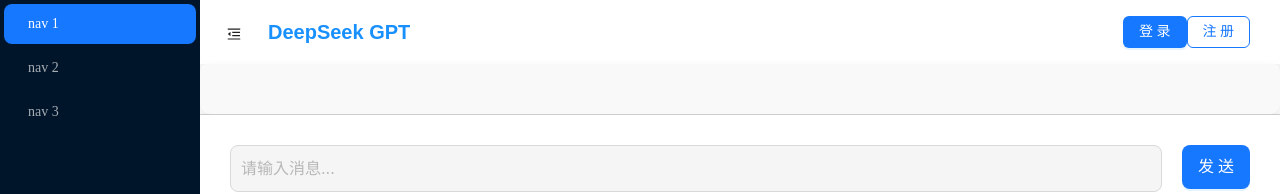
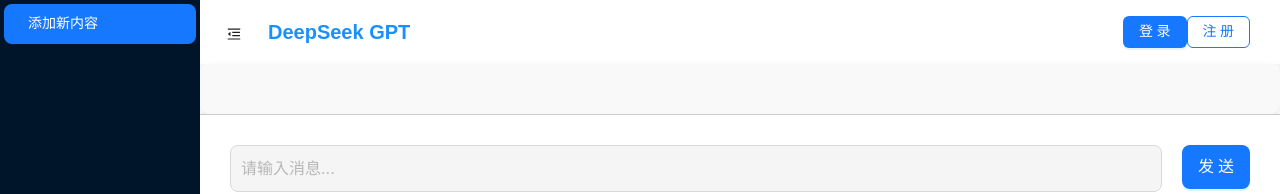
Before and after one commit to Yxggla/DeepSeekAPI-ViteTsReact, a React (Vite) app: page / in a window 1280 px wide. Shown: the top 194 px of the page. Built offline with nearby package versions, Linux system fonts and the light colour scheme; a web font is replaced by a local one.

Commit message:
newenwnew

```diff
--- a/src/components/Sliderbar.tsx
+++ b/src/components/Sliderbar.tsx
@@ -1,5 +1,8 @@
-import React from 'react';
+import React, { useEffect, useState } from 'react';
 import { Layout, Menu } from 'antd';
+import { getTitles } from '../Services/User';
+import useAuthStore from '../store/store'; // 引入 useAuthStore
+
 const { Sider } = Layout;
 
 interface SidebarProps {
@@ -7,6 +10,32 @@
 }
 
 const Sidebar: React.FC<SidebarProps> = ({ collapsed }) => {
+    const [menuItems, setMenuItems] = useState<{ key: string; label: string }[]>([]);
+    const { isLoggedIn } = useAuthStore(); // 获取登录状态
+
+    useEffect(() => {
+        const fetchTitles = async () => {
+            if (isLoggedIn) {
+                try {
+                    const response = await getTitles();
+                    const titles = response; // 获取 API 返回的数据
+                    const items = titles.map((item, index) => ({
+                        key: String(index + 1), // 确保每个 key 唯一
+                        label: item.title, // 直接使用返回的 title
+                    }));
+                    setMenuItems(items);
+                } catch (error) {
+                    console.error("获取标题失败:", error);
+                }
+            } else {
+                // 用户未登录时显示“添加新内容”
+                setMenuItems([{ key: '1', label: '添加新内容' }]);
+            }
+        };
+
+        fetchTitles();
+    }, [isLoggedIn]); // 依赖于 isLoggedIn
+
     return (
         <Sider trigger={null} collapsible collapsed={collapsed}>
             <div className="demo-logo-vertical" />
@@ -14,20 +43,7 @@
                 theme="dark"
                 mode="inline"
                 defaultSelectedKeys={['1']}
-                items={[
-                    {
-                        key: '1',
-                        label: 'nav 1',
-                    },
-                    {
-                        key: '2',
-                        label: 'nav 2',
-                    },
-                    {
-                        key: '3',
-                        label: 'nav 3',
-                    },
-                ]}
+                items={menuItems}
             />
         </Sider>
     );
```
Also changed, not shown: src/Services/User.tsx (+4 -3 lines).
